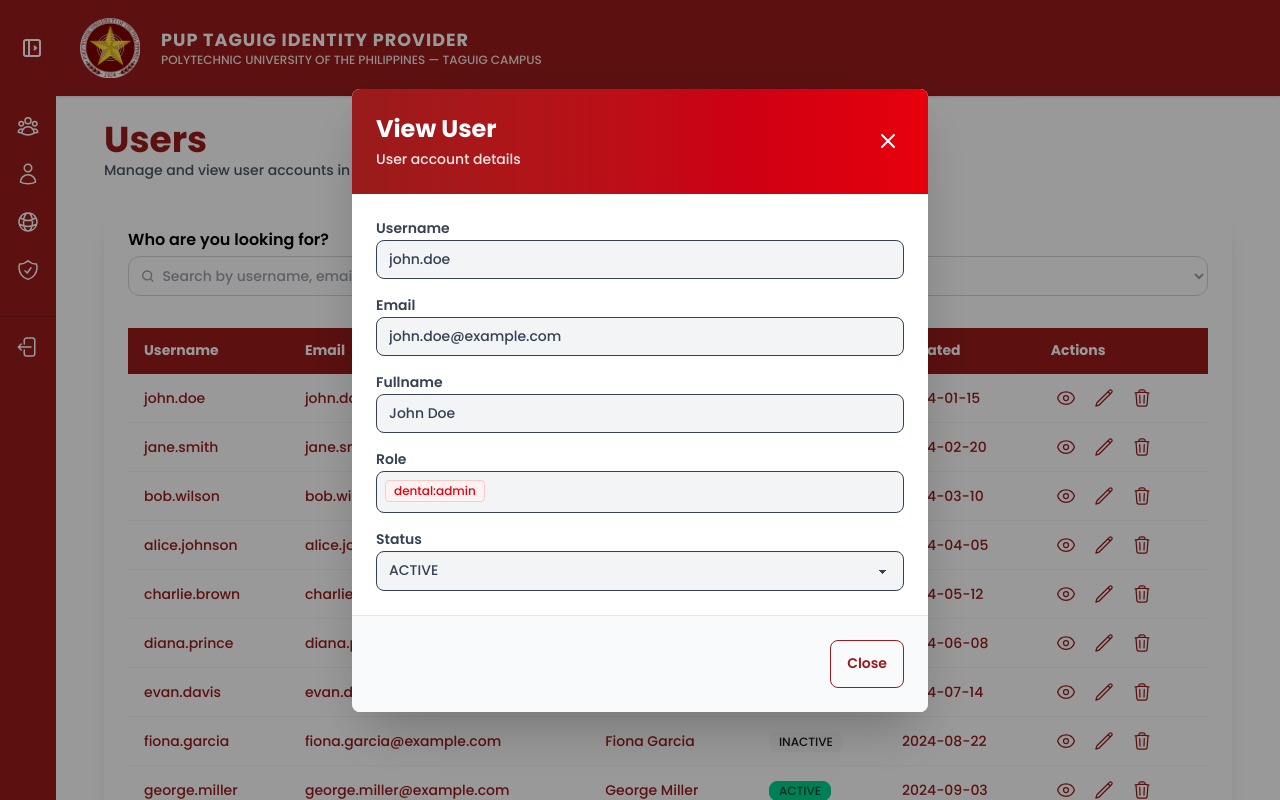
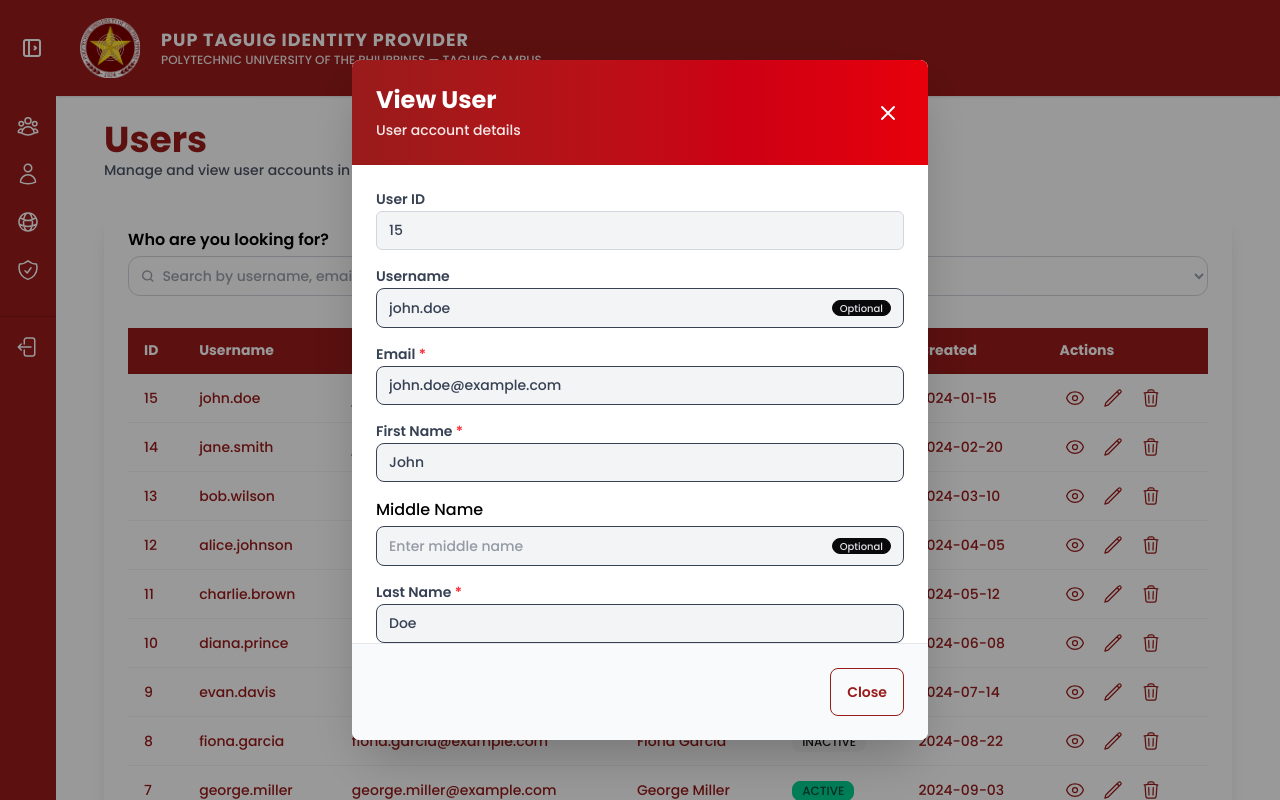
Before and after one commit to efondo-aaronkyle/Identity-Provider-and-One-Portal, a React (Vite) app: page /idp/user-pool in a window 1280 px wide. Both pictures are taken after a click on the button 1065 px from the left and 398 px from the top of the page. Shown: the top 800 px of the page. Built offline with nearby package versions, Linux system fonts and the light colour scheme.

Commit message:
add user id

```diff
--- a/src/features/idp/components/user-pool/UserPoolModal.jsx
+++ b/src/features/idp/components/user-pool/UserPoolModal.jsx
@@ -5,7 +5,6 @@ import { initialRoles } from "../../data/RolesData";
 export default function UserPoolModal({ open, mode, user, onClose, onSubmit }) {
   const [username, setUsername] = useState("");
   const [email, setEmail] = useState("");
-  const [name, setName] = useState("");
   const [status, setStatus] = useState("ACTIVE");
   const [selectedUser, setSelectedUser] = useState(null);
 
@@ -27,7 +26,6 @@ export default function UserPoolModal({ open, mode, user, onClose, onSubmit }) {
 
     setUsername(user.username || "");
     setEmail(user.email || "");
-    setName(user.name || "");
     setStatus(user.status || "ACTIVE");
   }, [user]);
 
@@ -39,14 +37,24 @@ export default function UserPoolModal({ open, mode, user, onClose, onSubmit }) {
       return;
     }
 
+    if (!selectedUser?.roleIds || selectedUser.roleIds.length === 0) {
+      alert("Please select at least one role");
+      return;
+    }
+
+    const fullName = `${selectedUser.givenName} ${selectedUser.middleName ? selectedUser.middleName + " " : ""}${selectedUser.surname}`;
+
     onSubmit({
       ...user,
       username,
       email,
-      name,
+      name: fullName,
       status,
       roleIds: selectedUser?.roleIds || [],
       roles: selectedUser?.roles || [],
+      givenName: selectedUser?.givenName,
+      middleName: selectedUser?.middleName,
+      surname: selectedUser?.surname,
     });
   };
 
@@ -73,22 +81,35 @@ export default function UserPoolModal({ open, mode, user, onClose, onSubmit }) {
           </div>
         </div>
         <form id="user-pool-form" onSubmit={handleSubmit} className="flex-1 overflow-y-auto p-6 bg-white space-y-4">
+          {(mode === "view" || mode === "edit") && (
+            <div className="space-y-0.5">
+              <label className="block text-sm font-semibold text-gray-700">
+                User ID
+              </label>
+              <input type="text" value={selectedUser?.id || ""} placeholder="User ID" readOnly className="w-full px-3 py-2 rounded-md border bg-gray-100 text-gray-700 border-gray-300"/>
+            </div>
+          )}
+
           <div className="space-y-0.5">
             <label className="block text-sm font-semibold text-gray-700">
               Username
             </label>
-            <input type="text" value={username} onChange={(e) => setUsername(e.target.value)}
-              disabled={mode === "view"}
-              className={`w-full px-3 py-2 rounded-lg border ${
-                mode === "view" ? "bg-gray-100 text-gray-700" : "bg-transparent text-gray-700 focus:ring-2 focus:ring-[#991b1b]"
-              }`}
-              placeholder="Username"
-            />
+            <label className={`input flex items-center rounded-lg border gap-2 w-full ${
+              mode === "view"
+              ? "bg-gray-100 text-gray-700 border-gray-700"
+              : "bg-transparent border-gray-700 text-gray-700 focus-within:ring-1 focus-within:ring-[#991b1b] focus-within:border-[#991b1b]"}`}>
+              <input type="text" value={username} onChange={(e) => setUsername(e.target.value)}
+                placeholder="Username"
+                disabled={mode === "view"}
+                className="grow bg-transparent"
+              />
+              <span className="badge badge-neutral badge-xs">Optional</span>
+            </label>
           </div>
 
           <div className="space-y-0.5">
             <label className="block text-sm font-semibold text-gray-700">
-              Email
+              Email <span className="text-red-500">*</span>
             </label>
             <input type="email" value={email} onChange={(e) => setEmail(e.target.value)}
               disabled={mode === "view"}
@@ -96,30 +117,63 @@ export default function UserPoolModal({ open, mode, user, onClose, onSubmit }) {
                 mode === "view" ? "bg-gray-100 text-gray-700" : "bg-transparent text-gray-700 focus:ring-2 focus:ring-[#991b1b]"
               }`}
               placeholder="Email"
+              required
             />
           </div>
 
           <div className="space-y-0.5">
             <label className="block text-sm font-semibold text-gray-700">
-              Fullname
+              First Name <span className="text-red-500">*</span>
             </label>
-            <input type="text" value={name} onChange={(e) => setName(e.target.value)}
+            <input type="text" value={selectedUser?.givenName || ""} onChange={(e) => setSelectedUser({...selectedUser, givenName: e.target.value})}
               disabled={mode === "view"}
               className={`w-full px-3 py-2 rounded-lg border ${
                 mode === "view" ? "bg-gray-100 text-gray-700" : "bg-transparent text-gray-700 focus:ring-2 focus:ring-[#991b1b]"
               }`}
-              placeholder="Full Name"
+              placeholder="First Name"
+              required
+            />
+          </div>
+
+          <div className="space-y-0.5">
+            <label className="block font-medium mb-1 text-black text-base">
+              Middle Name
+            </label>
+            <label className={`input flex items-center rounded-lg border gap-2 w-full ${
+              mode === "view"
+              ? "bg-gray-100 text-gray-700 border-gray-700"
+              : "bg-transparent border-gray-700 text-gray-700 focus-within:ring-1 focus-within:ring-[#991b1b] focus-within:border-[#991b1b]"}`}>
+              <input type="text" name="middleName" value={selectedUser?.middleName || ""} onChange={(e) => setSelectedUser({...selectedUser, middleName: e.target.value})}
+                placeholder="Enter middle name"
+                disabled={mode === "view"}
+                className="grow bg-transparent"
+              />
+              <span className="badge badge-neutral badge-xs">Optional</span>
+            </label>
+          </div>
+
+          <div className="space-y-0.5">
+            <label className="block text-sm font-semibold text-gray-700">
+              Last Name <span className="text-red-500">*</span>
+            </label>
+            <input type="text" value={selectedUser?.surname || ""} onChange={(e) => setSelectedUser({...selectedUser, surname: e.target.value})}
+              disabled={mode === "view"}
+              className={`w-full px-3 py-2 rounded-lg border ${
+                mode === "view" ? "bg-gray-100 text-gray-700" : "bg-transparent text-gray-700 focus:ring-2 focus:ring-[#991b1b]"
+              }`}
+              placeholder="Last Name"
+              required
             />
           </div>
 
           <div className="space-y-0.5">
             <label className="block text-sm font-semibold text-gray-700">
-              Role
+              Role <span className="text-red-500">*</span>
             </label>
 
             <div className={`rounded-lg border ${
                 mode === "view"
-                  ? "bg-gray-100 text-gray-700 p-2 min-h-[42px]"
+                  ? "bg-gray-100 text-gray-700 p-2 min-h-10.5"
                   : "bg-transparent text-gray-700 focus:ring-2 focus:ring-[#991b1b]"
               }`}>
 
@@ -148,6 +202,7 @@ export default function UserPoolModal({ open, mode, user, onClose, onSubmit }) {
                     })
                   }
                   placeholder="Select roles"
+                  required
                 />
               )}
             </div>
@@ -155,7 +210,7 @@ export default function UserPoolModal({ open, mode, user, onClose, onSubmit }) {
 
           <div className="space-y-0.5">
             <label className="block text-sm font-semibold text-gray-700">
-              Status
+              Status <span className="text-red-500">*</span>
             </label>
             <select value={status} onChange={(e) => setStatus(e.target.value)}
               disabled={mode === "view"}
--- a/src/features/idp/components/user-pool/UserPoolTable.jsx
+++ b/src/features/idp/components/user-pool/UserPoolTable.jsx
@@ -6,6 +6,7 @@ export default function UserPoolTable({ users = [], onView, onEdit, onDisable })
             <table className="table w-full">
                 <thead>
                     <tr className="bg-[#991b1b]">
+                        <th className="text-white">ID</th>
                         <th className="text-white">Username</th>
                         <th className="text-white">Email</th>
                         <th className="text-white">Name</th>
@@ -22,9 +23,10 @@ export default function UserPoolTable({ users = [], onView, onEdit, onDisable })
                     )}
                     {users.map((u) => (
                         <TableRowFade key={u.id}>
+                            <td className="text-[#991b1b]">{u.id}</td>
                             <td className="text-[#991b1b]">{u.username}</td>
                             <td className="text-[#991b1b]">{u.email}</td>
-                            <td className="text-[#991b1b]">{u.name}</td>
+                            <td className="text-[#991b1b]">{`${u.givenName} ${u.middleName ? u.middleName + " " : ""}${u.surname}`}</td>
                             <td><span className={`badge badge-sm ${
                                         u.status === "ACTIVE" ? "badge-success" : "badge-ghost"
                                     }`}>{u.status}</span></td>
--- a/src/features/idp/data/UserPoolData.js
+++ b/src/features/idp/data/UserPoolData.js
@@ -1,20 +1,24 @@
 export const userPoolData = [
   {
-    id: "usr_001",
+    id: "15",
     username: "john.doe",
     email: "john.doe@example.com",
-    name: "John Doe",
+    givenName: "John",
+    middleName: "",
+    surname: "Doe",
     roleId: 1,
     roles: ["dental:admin"],
     status: "ACTIVE",
     emailVerified: true,
-    createdAt: "2024-01-15",
+    createdAt: "2024-01-15"
   },
   {
-    id: "usr_002",
+    id: "14",
     username: "jane.smith",
     email: "jane.smith@example.com",
-    name: "Jane Smith",
+    givenName: "Jane",
+    middleName: "",
+    surname: "Smith",
     roleId: 3,
     roles: ["registrar:admin"],
     status: "ACTIVE",
@@ -22,10 +26,12 @@ export const userPoolData = [
     createdAt: "2024-02-20",
   },
   {
-    id: "usr_003",
+    id: "13",
     username: "bob.wilson",
     email: "bob.wilson@example.com",
-    name: "Bob Wilson",
+    givenName: "Bob",
+    middleName: "",
+    surname: "Wilson",
     roleId: 3,
     roles: ["registrar:admin"],
     status: "INACTIVE",
@@ -33,10 +39,12 @@ export const userPoolData = [
     createdAt: "2024-03-10",
   },
   {
-    id: "usr_004",
+    id: "12",
     username: "alice.johnson",
     email: "alice.johnson@example.com",
-    name: "Alice Johnson",
+    givenName: "Alice",
+    middleName: "",
+    surname: "Johnson",
     roleId: 2,
     roles: ["ojt:student"],
     status: "ACTIVE",
@@ -44,10 +52,12 @@ export const userPoolData = [
     createdAt: "2024-04-05",
   },
   {
-    id: "usr_005",
+    id: "11",
     username: "charlie.brown",
     email: "charlie.brown@example.com",
-    name: "Charlie Brown",
+    givenName: "Charlie",
+    middleName: "",
+    surname: "Brown",
     roleId: 2,
     roles: ["ojt:student"],
     status: "ACTIVE",
@@ -55,10 +65,12 @@ export const userPoolData = [
     createdAt: "2024-05-12",
   },
   {
-    id: "usr_006",
+    id: "10",
     username: "diana.prince",
     email: "diana.prince@example.com",
-    name: "Diana Prince",
+    givenName: "Diana",
+    middleName: "",
+    surname: "Prince",
     roleId: 2,
     roles: ["ojt:student"],
     status: "ACTIVE",
@@ -66,10 +78,12 @@ export const userPoolData = [
     createdAt: "2024-06-08",
   },
   {
-    id: "usr_007",
+    id: "9",
     username: "evan.davis",
     email: "evan.davis@example.com",
-    name: "Evan Davis",
+    givenName: "Evan",
+    middleName: "",
+    surname: "Davis",
     roleId: 2,
     roles: ["ojt:student"],
     status: "ACTIVE",
@@ -77,10 +91,12 @@ export const userPoolData = [
     createdAt: "2024-07-14",
   },
   {
-    id: "usr_008",
+    id: "8",
     username: "fiona.garcia",
     email: "fiona.garcia@example.com",
-    name: "Fiona Garcia",
+    givenName: "Fiona",
+    middleName: "",
+    surname: "Garcia",
     roleId: 2,
     roles: ["ojt:student"],
     status: "INACTIVE",
@@ -88,10 +104,12 @@ export const userPoolData = [
     createdAt: "2024-08-22",
   },
   {
-    id: "usr_009",
+    id: "7",
     username: "george.miller",
     email: "george.miller@example.com",
-    name: "George Miller",
+    givenName: "George",
+    middleName: "",
+    surname: "Miller",
     roleId: 2,
     roles: ["ojt:student"],
     status: "ACTIVE",
@@ -99,10 +117,12 @@ export const userPoolData = [
     createdAt: "2024-09-03",
   },
   {
-    id: "usr_010",
+    id: "6",
     username: "hannah.lee",
     email: "hannah.lee@example.com",
-    name: "Hannah Lee",
+    givenName: "Hannah",
+    middleName: "",
+    surname: "Lee",
     roleId: 3,
     roles: ["registrar:admin"],
     status: "ACTIVE",
@@ -110,10 +130,12 @@ export const userPoolData = [
     createdAt: "2024-10-11",
   },
   {
-    id: "usr_011",
+    id: "5",
     username: "isaac.thomas",
     email: "isaac.thomas@example.com",
-    name: "Isaac Thomas",
+    givenName: "Isaac",
+    middleName: "",
+    surname: "Thomas",
     roleId: 1,
     roles: ["dental:admin"],
     status: "ACTIVE",
@@ -121,10 +143,12 @@ export const userPoolData = [
     createdAt: "2024-10-18",
   },
   {
-    id: "usr_012",
+    id: "4",
     username: "julia.martinez",
     email: "julia.martinez@example.com",
-    name: "Julia Martinez",
+    givenName: "Julia",
+    middleName: "",
+    surname: "Martinez",
     roleId: 3,
     roles: ["registrar:admin"],
     status: "INACTIVE",
@@ -132,10 +156,12 @@ export const userPoolData = [
     createdAt: "2024-10-25",
   },
   {
-    id: "usr_013",
+    id: "3",
     username: "kevin.anderson",
     email: "kevin.anderson@example.com",
-    name: "Kevin Anderson",
+    givenName: "Kevin",
+    middleName: "",
+    surname: "Anderson",
     roleId: 2,
     roles: ["ojt:student"],
     status: "ACTIVE",
@@ -143,10 +169,12 @@ export const userPoolData = [
     createdAt: "2024-11-01",
   },
   {
-    id: "usr_014",
+    id: "2",
     username: "laura.taylor",
     email: "laura.taylor@example.com",
-    name: "Laura Taylor",
+    givenName: "Laura",
+    middleName: "",
+    surname: "Taylor",
     roleId: 2,
     roles: ["ojt:student"],
     status: "INACTIVE",
@@ -154,10 +182,12 @@ export const userPoolData = [
     createdAt: "2024-11-02",
   },
   {
-    id: "usr_015",
+    id: "1",
     username: "michael.white",
     email: "michael.white@example.com",
-    name: "Michael White",
+    givenName: "Michael",
+    middleName: "",
+    surname: "White",
     roleId: 2,
     roles: ["ojt:student"],
     status: "ACTIVE",
--- a/src/features/idp/pages/AddUser.jsx
+++ b/src/features/idp/pages/AddUser.jsx
@@ -42,11 +42,18 @@ export default function AddUser() {
       .filter(r => data.roleIds.includes(r.id))
       .map(r => r.role_name);
 
+    const users = JSON.parse(localStorage.getItem("userPoolData")) || []; // optional: if you're storing users
+    const allIds = users.length > 0 ? users.map(u => parseInt(u.id)) : [];
+    const maxId = allIds.length > 0 ? Math.max(...allIds) : 15;
+    const newId = (maxId + 1).toString();
+
     const newUser = {
-      id: `usr_${Date.now()}`, // temporary ID
-      username: data.username || `user${Date.now()}`,
+      id: newId, // temporary ID
+      username: data.username || "",
       email: data.email,
-      name: `${data.givenName} ${data.middleName ? data.middleName + " " : ""}${data.surname}`,
+      givenName: data.givenName,
+      middleName: data.middleName,
+      surname: data.surname,
       roleIds: data.roleIds,
       roles: selectedRoles,
       status: "ACTIVE",
```
